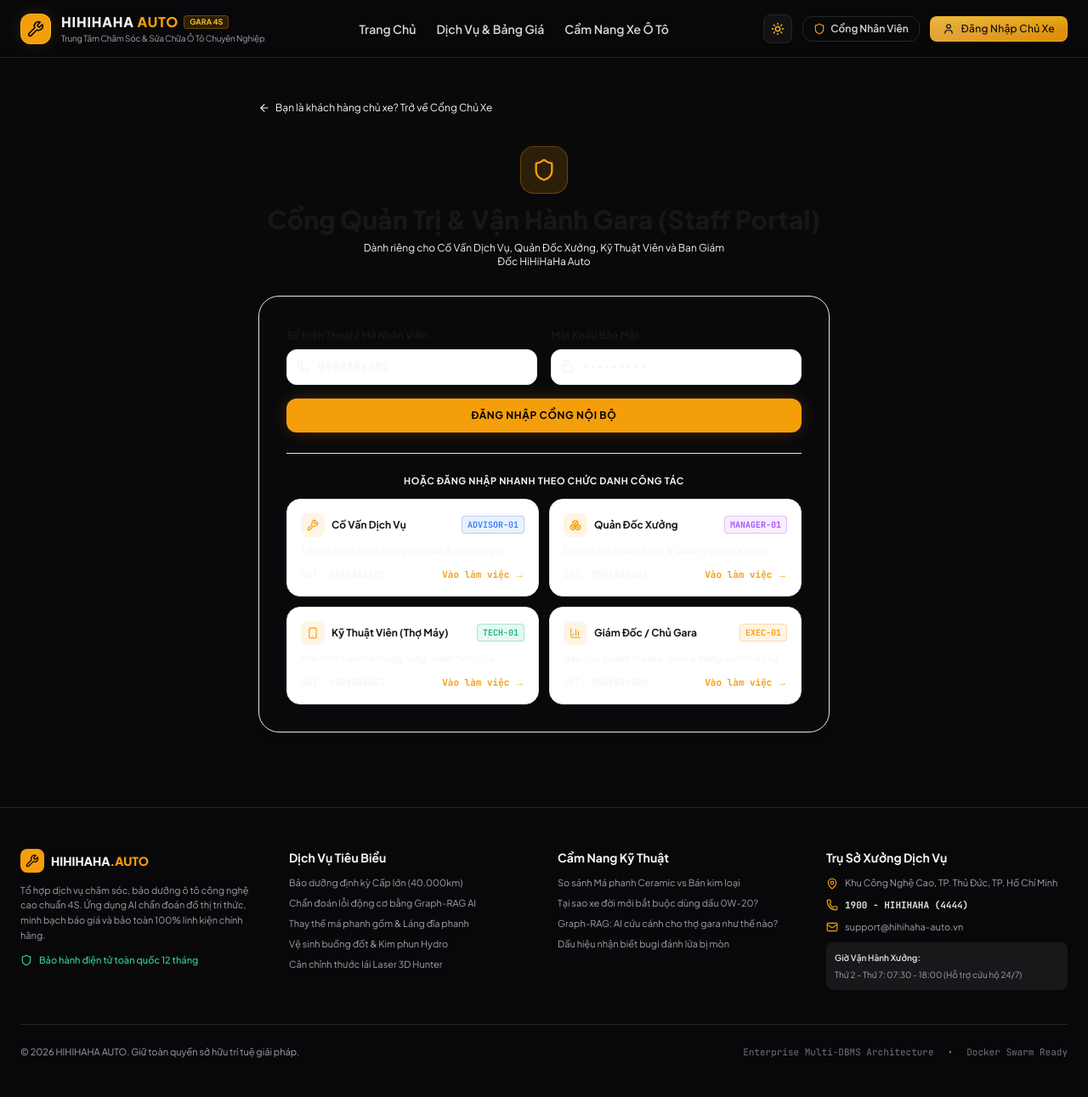
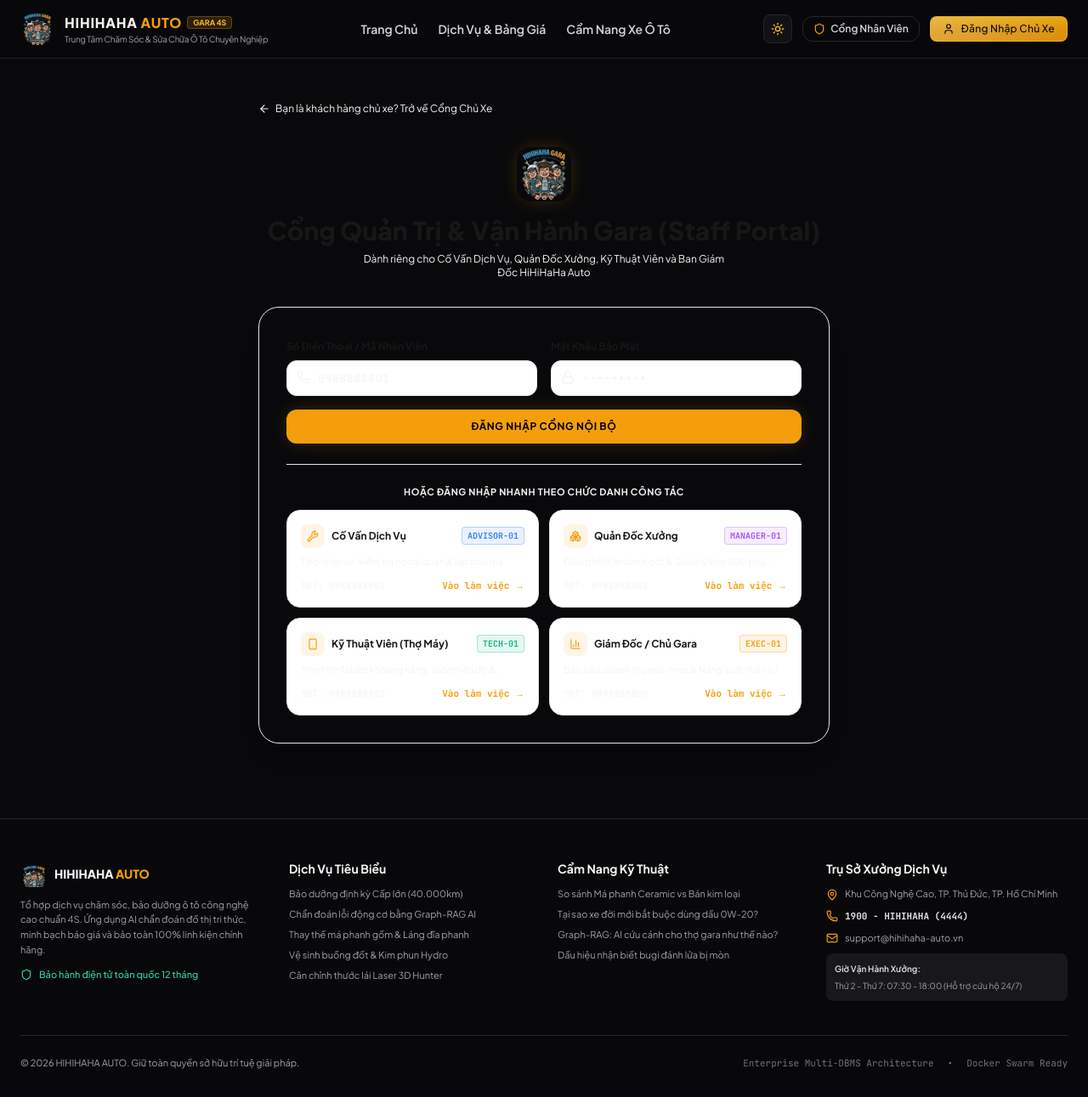
Before and after one commit to TaiLoiZzzz/HihiHaHa_Gara, a Next.js app in the folder client/: page /staff/login in a window 1280 px wide. Shown: the whole page at 85% size. Built offline with nearby package versions, Linux system fonts and the light colour scheme; no server answers.

Commit message:
feat(branding): integrate official garage logo across navbar, footer, auth headers and metadata icons

```diff
--- a/client/src/app/(auth)/login/page.tsx
+++ b/client/src/app/(auth)/login/page.tsx
@@ -2,6 +2,7 @@
 
 import React, { useState } from "react";
 import Link from "next/link";
+import Image from "next/image";
 import { useRouter } from "next/navigation";
 import { Car, Smartphone, ArrowRight, Shield, CheckCircle2, Lock } from "lucide-react";
 import { LiquidGlassButton } from "@/components/ui/liquid-glass-button";
@@ -60,8 +61,15 @@ export default function CustomerLoginPage() {
 
       {/* Header Form */}
       <div className="text-center space-y-2">
-        <div className="inline-flex items-center justify-center w-14 h-14 rounded-2xl bg-amber-500/10 text-amber-500 border border-amber-500/30 mb-2">
-          <Car className="w-7 h-7" />
+        <div className="inline-flex items-center justify-center w-16 h-16 rounded-2xl overflow-hidden mb-2 shadow-amber-glow">
+          <Image
+            src="/logo.png"
+            alt="HiHiHaHa Auto Logo"
+            width={64}
+            height={64}
+            className="object-contain"
+            priority
+          />
         </div>
         <h1 className="text-2xl sm:text-3xl font-extrabold text-zinc-900 dark:text-zinc-100">
           Cổng Dịch Vụ Chủ Xe
--- a/client/src/app/(auth)/staff/login/page.tsx
+++ b/client/src/app/(auth)/staff/login/page.tsx
@@ -2,6 +2,7 @@
 
 import React, { useState } from "react";
 import Link from "next/link";
+import Image from "next/image";
 import { useRouter } from "next/navigation";
 import {
   Shield,
@@ -117,8 +118,15 @@ export default function StaffLoginPage() {
 
       {/* Header Form */}
       <div className="text-center space-y-2">
-        <div className="inline-flex items-center justify-center w-14 h-14 rounded-2xl bg-amber-500/15 text-amber-500 border border-amber-500/30 mb-1">
-          <Shield className="w-7 h-7" />
+        <div className="inline-flex items-center justify-center w-16 h-16 rounded-2xl overflow-hidden mb-2 shadow-amber-glow">
+          <Image
+            src="/logo.png"
+            alt="HiHiHaHa Auto Logo"
+            width={64}
+            height={64}
+            className="object-contain"
+            priority
+          />
         </div>
         <h1 className="text-2xl sm:text-3xl font-extrabold text-foreground">
           Cổng Quản Trị & Vận Hành Gara (Staff Portal)
--- a/client/src/app/layout.tsx
+++ b/client/src/app/layout.tsx
@@ -19,6 +19,10 @@ const jetbrainsMono = JetBrains_Mono({
 export const metadata: Metadata = {
   title: "HiHiHaHa Auto | Hệ Thống Quản Trị Dịch Vụ Ô Tô Thông Minh 4S",
   description: "Trung tâm dịch vụ bảo dưỡng, sửa chữa ô tô thông minh ứng dụng Graph-RAG AI, kiểm soát kho găng và ký duyệt báo giá điện tử thời gian thực.",
+  icons: {
+    icon: "/logo.png",
+    apple: "/logo.png",
+  },
 };
 
 export default function RootLayout({
--- a/client/src/components/layout/customer-navbar.tsx
+++ b/client/src/components/layout/customer-navbar.tsx
@@ -2,8 +2,9 @@
 
 import React from "react";
 import Link from "next/link";
+import Image from "next/image";
 import { usePathname } from "next/navigation";
-import { Wrench, LogOut, ArrowLeft, Car, FileText, CreditCard } from "lucide-react";
+import { LogOut, ArrowLeft, Car, FileText, CreditCard } from "lucide-react";
 import { ThemeToggle } from "@/components/ui/theme-toggle";
 
 export function CustomerNavbar() {
@@ -15,8 +16,14 @@ export function CustomerNavbar() {
 
         <div className="flex items-center gap-3">
           <Link href="/customer" className="flex items-center gap-2.5">
-            <div className="w-8 h-8 rounded-xl bg-amber-500 text-zinc-950 font-bold flex items-center justify-center shadow-amber-glow">
-              <Car className="w-4 h-4" />
+            <div className="relative w-8 h-8 rounded-xl overflow-hidden shrink-0">
+              <Image
+                src="/logo.png"
+                alt="HiHiHaHa Auto Logo"
+                width={32}
+                height={32}
+                className="object-contain"
+              />
             </div>
             <div>
               <span className="font-extrabold text-sm text-zinc-900 dark:text-zinc-100 font-sans">
--- a/client/src/components/layout/public-footer.tsx
+++ b/client/src/components/layout/public-footer.tsx
@@ -1,6 +1,7 @@
 import React from "react";
 import Link from "next/link";
-import { Wrench, Phone, Mail, MapPin, Shield, CheckCircle2 } from "lucide-react";
+import Image from "next/image";
+import { Phone, Mail, MapPin, Shield, CheckCircle2 } from "lucide-react";
 
 export function PublicFooter() {
   return (
@@ -10,11 +11,17 @@ export function PublicFooter() {
         {/* Cột 1: Thông tin thương hiệu */}
         <div className="space-y-3">
           <div className="flex items-center gap-2">
-            <div className="w-7 h-7 rounded-lg bg-amber-500 text-zinc-950 flex items-center justify-center font-bold">
-              <Wrench className="w-4 h-4" />
+            <div className="relative w-8 h-8 rounded-lg overflow-hidden shrink-0">
+              <Image
+                src="/logo.png"
+                alt="HiHiHaHa Auto Logo"
+                width={32}
+                height={32}
+                className="object-contain"
+              />
             </div>
             <span className="font-extrabold text-sm text-zinc-900 dark:text-zinc-100">
-              HIHIHAHA<span className="text-amber-500">.AUTO</span>
+              HIHIHAHA<span className="text-amber-500"> AUTO</span>
             </span>
           </div>
           <p className="leading-relaxed text-[11px]">
--- a/client/src/components/layout/public-navbar.tsx
+++ b/client/src/components/layout/public-navbar.tsx
@@ -2,8 +2,9 @@
 
 import React from "react";
 import Link from "next/link";
+import Image from "next/image";
 import { usePathname } from "next/navigation";
-import { Wrench, LogIn, User, Shield, PhoneCall } from "lucide-react";
+import { LogIn, User, Shield, PhoneCall } from "lucide-react";
 import { ThemeToggle } from "@/components/ui/theme-toggle";
 import { LiquidGlassButton } from "@/components/ui/liquid-glass-button";
 
@@ -22,8 +23,15 @@ export function PublicNavbar() {
 
         {/* Brand Logo */}
         <Link href="/" className="flex items-center gap-3 group">
-          <div className="relative flex items-center justify-center w-9 h-9 rounded-xl bg-amber-500 text-zinc-950 font-bold shadow-amber-glow border border-amber-300/50 group-hover:scale-105 transition-transform">
-            <Wrench className="w-5 h-5" />
+          <div className="relative flex items-center justify-center w-10 h-10 rounded-xl overflow-hidden group-hover:scale-105 transition-transform">
+            <Image
+              src="/logo.png"
+              alt="HiHiHaHa Auto Logo"
+              width={40}
+              height={40}
+              className="object-contain"
+              priority
+            />
           </div>
           <div>
             <div className="flex items-center gap-1.5">
--- a/client/src/components/layout/staff-navbar.tsx
+++ b/client/src/components/layout/staff-navbar.tsx
@@ -2,9 +2,9 @@
 
 import React from "react";
 import Link from "next/link";
+import Image from "next/image";
 import { usePathname } from "next/navigation";
 import {
-  Wrench,
   ClipboardList,
   PlusCircle,
   Kanban,
@@ -46,8 +46,14 @@ export function StaffNavbar({ currentRoleTitle, role = "advisor" }: StaffNavbarP
 
         {/* Brand & Role */}
         <div className="flex items-center gap-3">
-          <div className="w-8 h-8 rounded-xl bg-amber-500 text-zinc-950 font-bold flex items-center justify-center shadow-amber-glow">
-            <Wrench className="w-4 h-4" />
+          <div className="relative w-9 h-9 rounded-xl overflow-hidden shrink-0">
+            <Image
+              src="/logo.png"
+              alt="HiHiHaHa Auto Logo"
+              width={36}
+              height={36}
+              className="object-contain"
+            />
           </div>
           <div>
             <div className="flex items-center gap-2">
```
Also changed, not shown: client/public/logo.png (added), client/src/app/icon.png (added).
